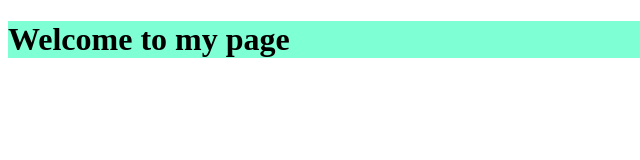
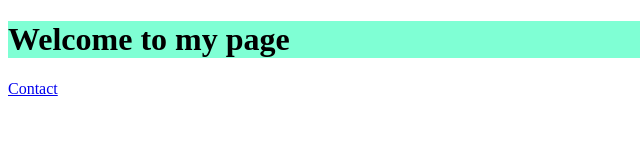
Before and after one commit to Tshepiso-jpg/multiple-files-challenge, a plain HTML site: page index.html in a window 1280 px wide. Shown: the full height of the page, 0-640 px from the left. Drawn offline with Linux system fonts and the light colour scheme.

Commit message:
Update index.html
Made page SEO friendly

```diff
--- a/index.html
+++ b/index.html
@@ -2,8 +2,8 @@
 <html lang="en">
 <head>
     <meta charset="UTF-8">
-    <meta name="viewport" content="width=device-width, initial-scale=1.0">
-    <title>Document</title>
+    <meta name="description" content="Welcome page for multiple-pages challenge">
+    <title>Welcome paget</title>
 </head>
 <style>
     h1{
@@ -16,7 +16,9 @@
         Welcome to my page
     </h1>
 
-    <a href="contact.html"></a>
+    <a href="contact.html"> Contact</a>
+
+
 
 </body>
 </html>
```
